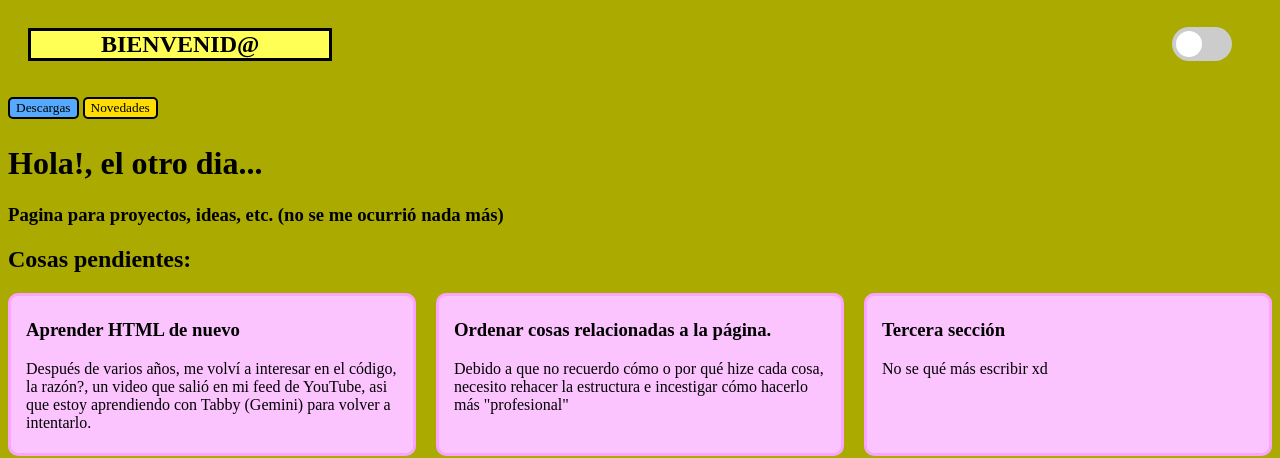
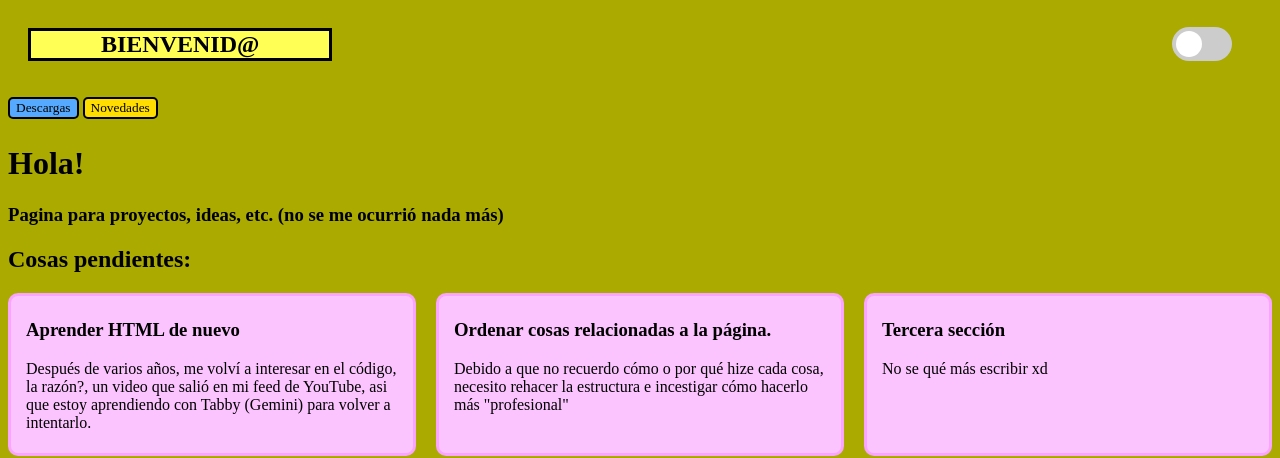
Before and after one commit to ATK-23/ATK-23.github.io, a plain HTML site: page index.html in a window 1280 px wide. Shown: the top 458 px of the page. Drawn offline with Linux system fonts and the light colour scheme.

Commit message:
update index.html

```diff
--- a/index.html
+++ b/index.html
@@ -22,7 +22,7 @@
 </header>
 
 <main>
-  <h1>Hola!, el otro dia...</h1>
+  <h1>Hola!</h1>
   <h3>Pagina para proyectos, ideas, etc. (no se me ocurrió nada más)</h3>
   <h2>Cosas pendientes:</h2>
   <section>
```
